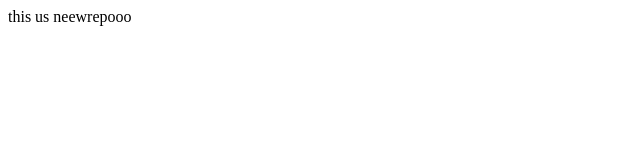
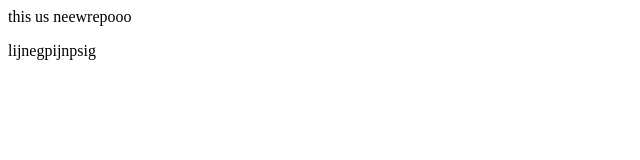
Before and after one commit to Star-techies2/localrepo, a plain HTML site: page index.html in a window 1280 px wide. Shown: the full height of the page, 0-640 px from the left. Drawn offline with Linux system fonts and the light colour scheme.

Commit message:
new feature

```diff
--- a/index.html
+++ b/index.html
@@ -1 +1,2 @@
 <p>this us neewrepooo</p>
+<p>lijnegpijnpsig</p>
```
